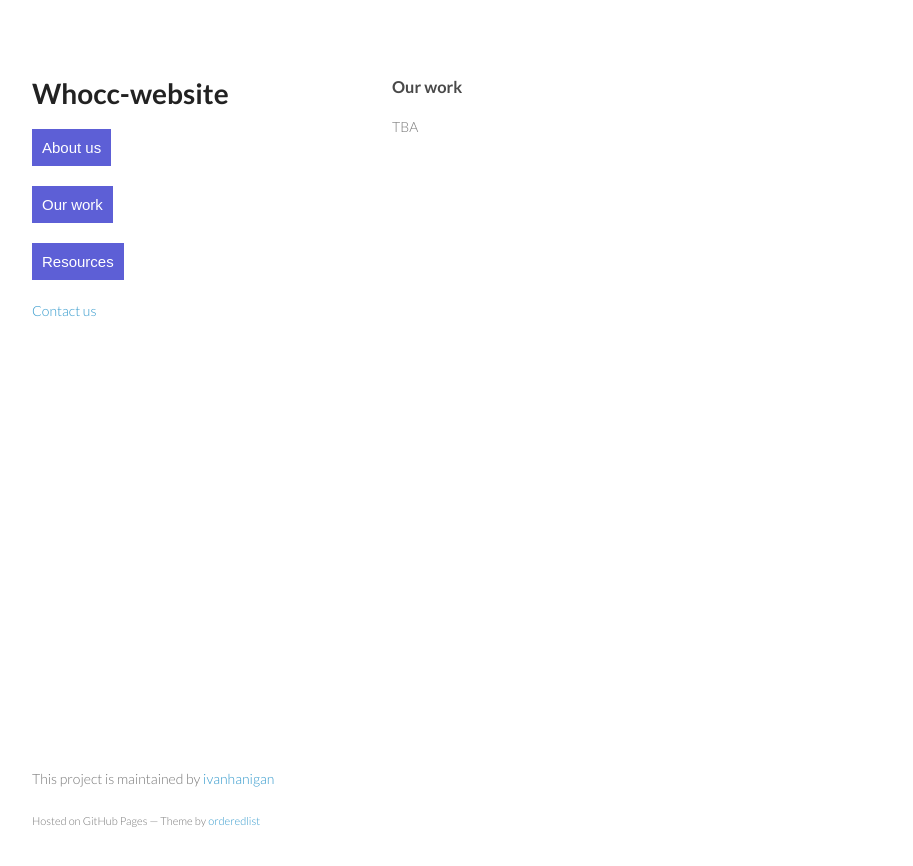
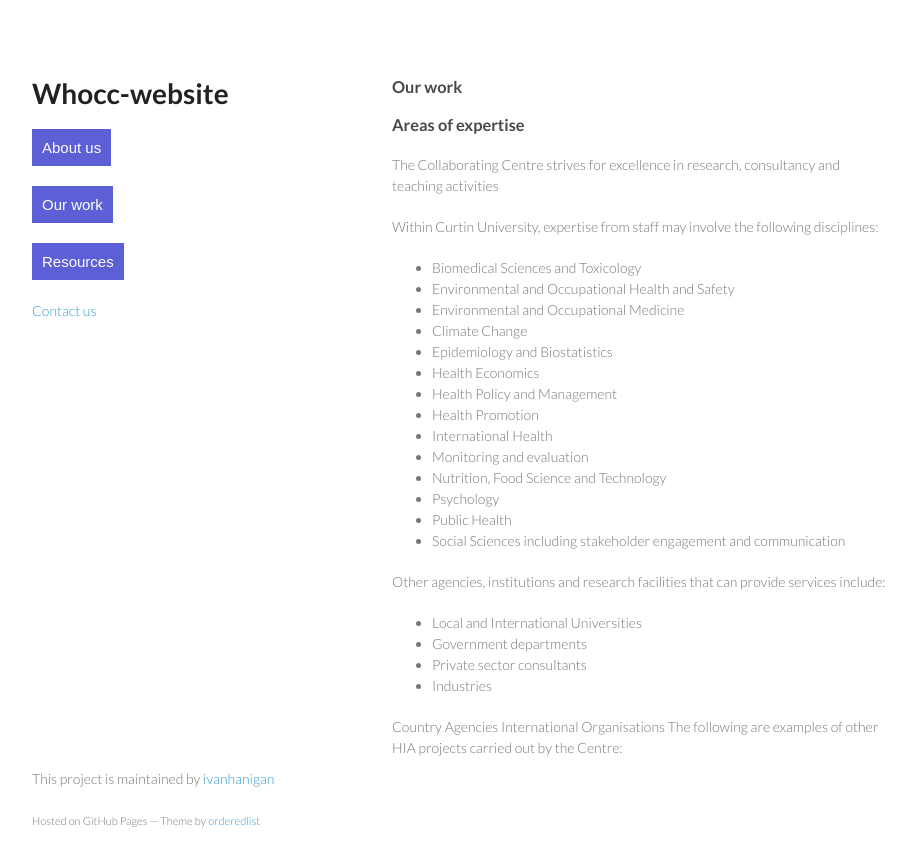
Before and after one commit to ivanhanigan/whocc-cchia-draft-website, a Jekyll site: the page built from our-work.md, in a window 1280 px wide. Shown: the top 866 px of the page, without its empty margins (178-1091 px from the left). Built offline with Jekyll 4.4.1, drawn with Linux system fonts in a browser that asks for light colours.

Commit message:
Update our-work.md

```diff
--- a/our-work.md
+++ b/our-work.md
@@ -4,4 +4,35 @@ layout: default
 title: Our work
 ---
 
-TBA
+### Areas of expertise
+
+The Collaborating Centre strives for excellence in research, consultancy and teaching activities
+
+Within Curtin University, expertise from staff may involve the following disciplines:
+
+- Biomedical Sciences and Toxicology
+- Environmental and Occupational Health and Safety
+- Environmental and Occupational Medicine
+- Climate Change
+- Epidemiology and Biostatistics
+- Health Economics
+- Health Policy and Management
+- Health Promotion
+- International Health
+- Monitoring and evaluation
+- Nutrition, Food Science and Technology
+- Psychology
+- Public Health
+- Social Sciences including stakeholder engagement and communication
+
+
+Other agencies, institutions and research facilities that can provide services include:
+
+- Local and International Universities
+- Government departments
+- Private sector consultants
+- Industries
+
+Country Agencies
+International Organisations
+The following are examples of other HIA projects carried out by the Centre:
```
